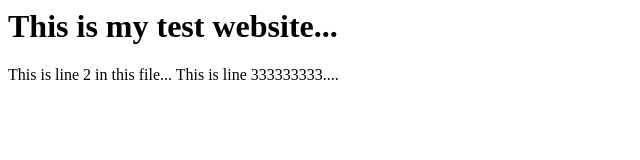
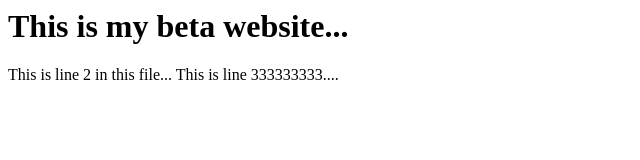
Before and after one commit to alamshkh/951-Linux, a plain HTML site: page index.html in a window 1280 px wide. Shown: the full height of the page, 0-640 px from the left. Drawn offline with Linux system fonts and the light colour scheme.

Commit message:
my 4th commit...

```diff
--- a/index.html
+++ b/index.html
@@ -1,3 +1,3 @@
-<h1>This is my test website...</h1>
+<h1>This is my beta website...</h1>
 This is line 2 in this file...
 This is line 333333333....
```
